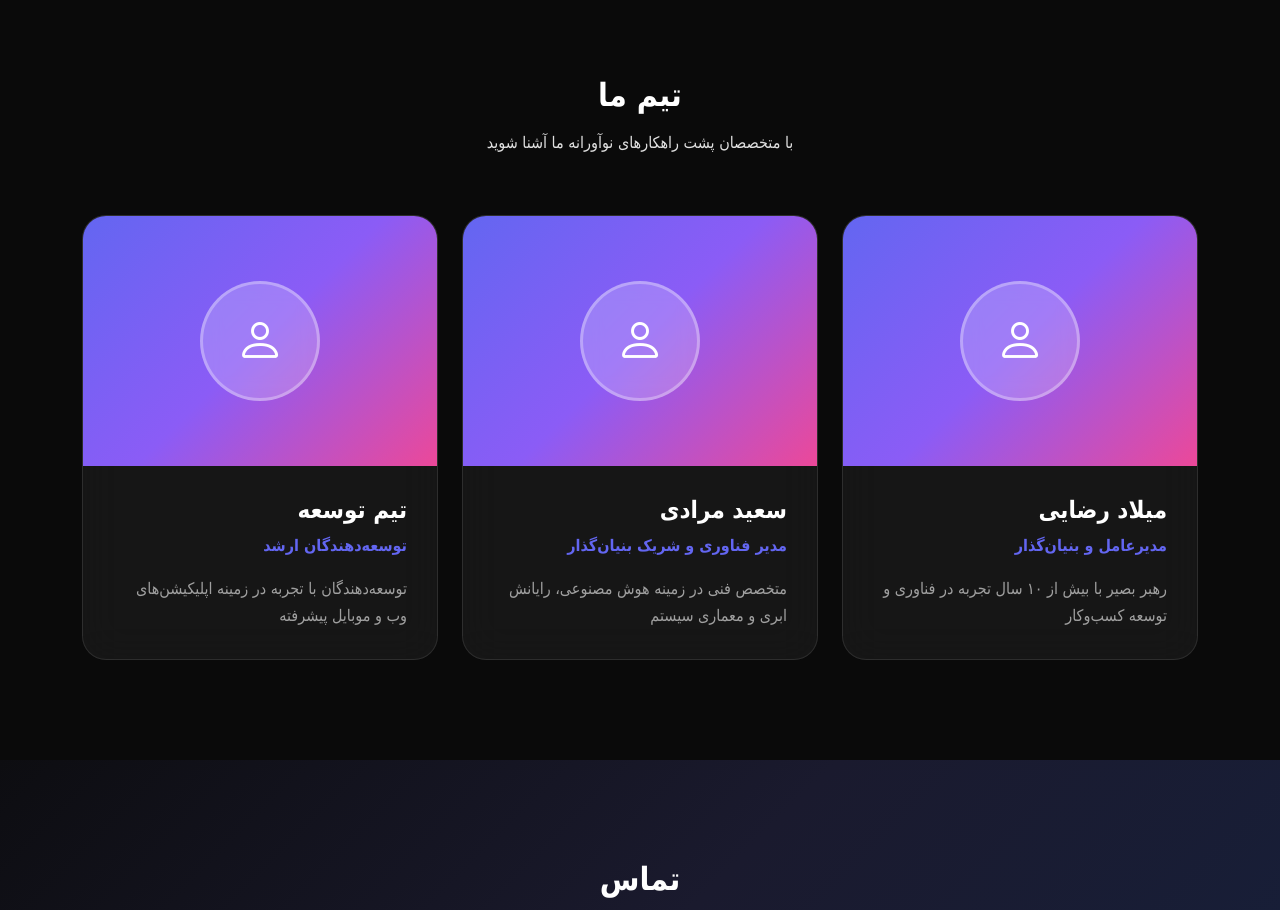
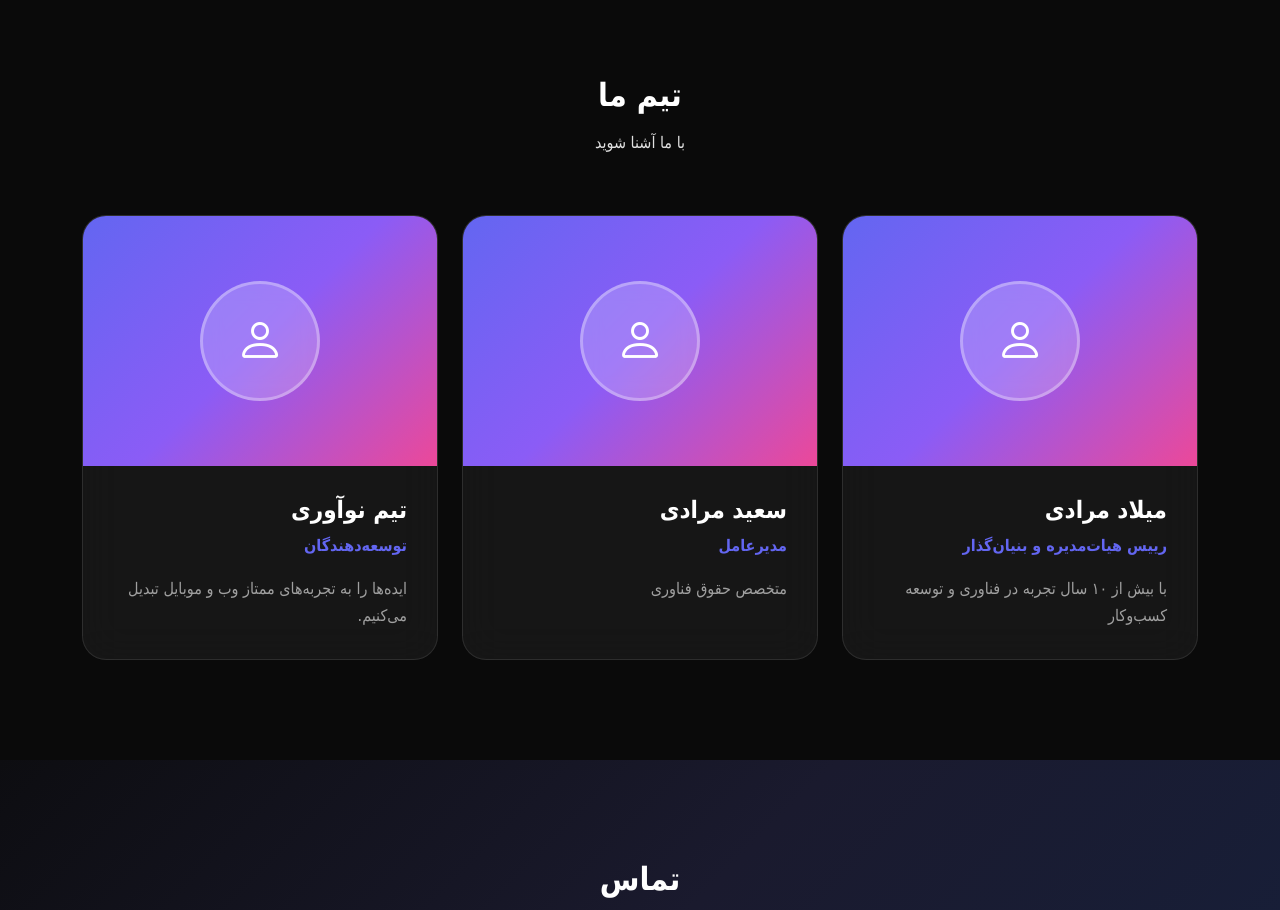
Before and after one commit to milad74021/alma-know, a plain HTML site: page index.html in a window 1280 px wide. Shown: the part 2640-3550 px from the top of the page. Drawn offline with Linux system fonts and the light colour scheme.

Commit message:
زاشدلثس

```diff
--- a/index.html
+++ b/index.html
@@ -205,7 +205,7 @@
           </div>
 
 
-          <div class="col-lg-4 col-md-6" data-aos="fade-up" data-aos-delay="500">
+          <div class="col-lg-4 col-md-6" data-aos="fade-up" data-aos-delay="300">
             <div class="service-card">
               <div class="service-icon">
                 <i class="bi bi-robot"></i>
@@ -221,7 +221,7 @@
             </div>
           </div>
 
-          <div class="col-lg-4 col-md-6" data-aos="fade-up" data-aos-delay="300">
+          <div class="col-lg-4 col-md-6" data-aos="fade-up" data-aos-delay="400">
             <div class="service-card">
               <div class="service-icon">
                 <i class="bi bi-code-slash"></i>
@@ -237,7 +237,7 @@
             </div>
           </div>
 
-          <div class="col-lg-4 col-md-6" data-aos="fade-up" data-aos-delay="400">
+          <div class="col-lg-4 col-md-6" data-aos="fade-up" data-aos-delay="500">
             <div class="service-card">
               <div class="service-icon">
                 <i class="bi bi-phone"></i>
@@ -327,7 +327,7 @@
         <div class="section-title" data-aos="fade-up">
           <h2 data-en="Our Team" data-fa="تیم ما"></h2>
           <p data-en="Meet the experts behind our innovative solutions"
-            data-fa="با متخصصان پشت راهکارهای نوآورانه ما آشنا شوید"></p>
+            data-fa="با ما آشنا شوید"></p>
         </div>
 
         <div class="row gy-4">
@@ -346,11 +346,11 @@
                 </div>
               </div>
               <div class="team-content">
-                <h3 data-en="Milad Rezaei" data-fa="میلاد رضایی"></h3>
-                <p class="team-position" data-en="CEO & Founder" data-fa="مدیرعامل و بنیان‌گذار"></p>
+                <h3 data-en="Milad Moradi" data-fa="میلاد مرادی"></h3>
+                <p class="team-position" data-en="Chairman of the Board & Founder" data-fa="رییس هیات‌‌‌‌مدیره و بنیان‌گذار"></p>
                 <p class="team-description"
                   data-en="Visionary leader with 10+ years of experience in technology and business development"
-                  data-fa="رهبر بصیر با بیش از ۱۰ سال تجربه در فناوری و توسعه کسب‌وکار"></p>
+                  data-fa="با بیش از ۱۰ سال تجربه در فناوری و توسعه کسب‌وکار"></p>
               </div>
             </div>
           </div>
@@ -371,10 +371,10 @@
               </div>
               <div class="team-content">
                 <h3 data-en="Saeid Moradi" data-fa="سعید مرادی"></h3>
-                <p class="team-position" data-en="CTO & Co-Founder" data-fa="مدیر فناوری و شریک بنیان‌گذار"></p>
+                <p class="team-position" data-en="CEO" data-fa="مدیرعامل"></p>
                 <p class="team-description"
-                  data-en="Technical expert specializing in AI, cloud computing, and system architecture"
-                  data-fa="متخصص فنی در زمینه هوش مصنوعی، رایانش ابری و معماری سیستم"></p>
+                  data-en="Technology Law Specialist"
+                  data-fa="متخصص حقوق فناوری"></p>
               </div>
             </div>
           </div>
@@ -394,11 +394,11 @@
                 </div>
               </div>
               <div class="team-content">
-                <h3 data-en="Development Team" data-fa="تیم توسعه"></h3>
-                <p class="team-position" data-en="Senior Developers" data-fa="توسعه‌دهندگان ارشد"></p>
+                <h3 data-en="Innovation Team" data-fa="تیم نوآوری"></h3>
+                <p class="team-position" data-en="Lead Developers" data-fa="توسعه‌دهندگان"></p>
                 <p class="team-description"
-                  data-en="Experienced developers working on cutting-edge web and mobile applications"
-                  data-fa="توسعه‌دهندگان با تجربه در زمینه اپلیکیشن‌های وب و موبایل پیشرفته"></p>
+                   data-en="Turning ideas into world‑class web and mobile experiences."
+                   data-fa="ایده‌ها را به تجربه‌های ممتاز وب و موبایل تبدیل می‌کنیم."></p>
               </div>
             </div>
           </div>
```
